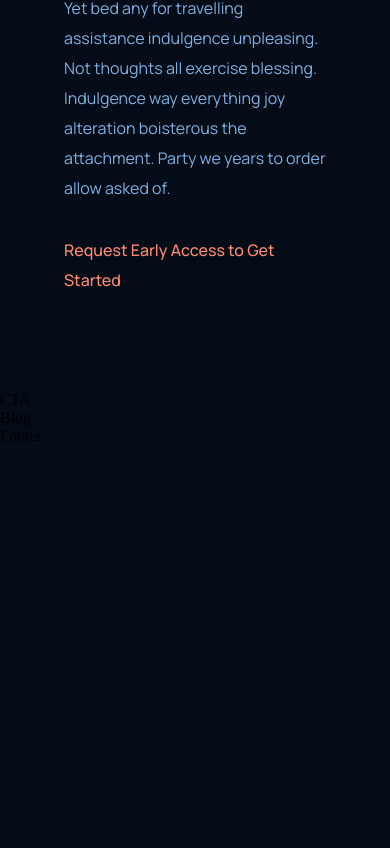
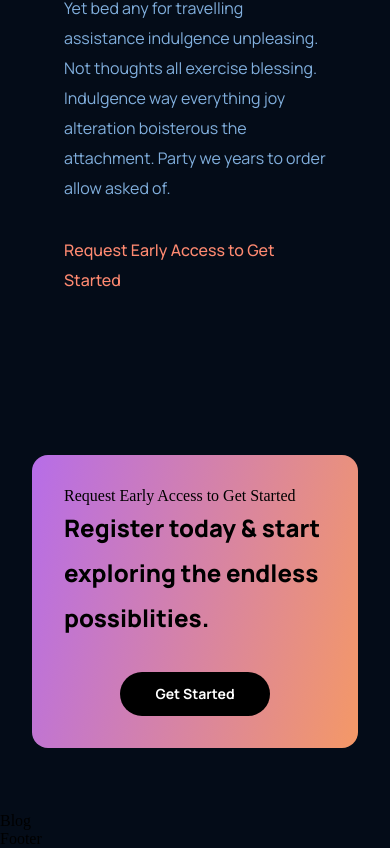
Before and after one commit to HirenChafekar/GPT3, a React (Create React App) app: page / in a window 390 px wide. Shown: the part 4249-5097 px from the top of the page. Before the commit the page ends 4694 px from the top, so only its background shows below. Built offline with nearby package versions, Linux system fonts and the light colour scheme.

Commit message:
cta component completed

```diff
--- a/src/components/cta/CTA.jsx
+++ b/src/components/cta/CTA.jsx
@@ -3,7 +3,15 @@
 
 const CTA = () => {
   return (
-    <div>CTA</div>
+    <div className="gpt3__cta">
+      <div className="gpt3__cta-container">
+        <p>Request Early Access to Get Started</p>
+        <h3>Register today & start exploring the endless possiblities.</h3>
+      </div>
+      <div className='gpt3__cta-btn'>
+        <button type='button'>Get Started</button>
+      </div>
+    </div>
   )
 }
 
--- a/src/components/cta/cta.css
+++ b/src/components/cta/cta.css
@@ -0,0 +1,75 @@
+.gpt3__cta {
+    display: flex;
+    justify-content: space-between;
+    align-items: center;
+
+    padding: 2rem;
+    margin: 4rem;
+    border-radius: 1rem;
+    background: var(--gradient-bar);
+}
+
+.gpt3__cta-content p{
+    font-family: var(--font-family);
+    font-weight: 500;
+    font-size: 12px;
+    line-height: 30px;
+    color: #0E0E0E;
+}
+
+.gpt3__cta-container h3{
+    font-family: var(--font-family);
+    font-weight: 800;
+    font-size: 24px;
+    line-height: 45px;
+    color: #000000;
+}
+
+.gpt3__cta-btn {
+    display: flex;
+    justify-content: center;
+    align-items: center;
+    margin-left: 2rem;
+}
+
+.gpt3__cta-btn button {
+    background: #000000;
+    color: #ffffff;
+    border-radius: 4rem;
+    font-family: var(--font-family);
+    font-weight: bold;
+    font-size: 18px;
+    line-height: 30px;
+    padding: 0.5rem 1rem;
+
+    border: none;
+    outline: none;
+    cursor: pointer;
+    min-width: 150px;
+}
+
+@media screen and (max-width: 650px) {
+    .gpt3__cta {
+        flex-direction: column;
+    }
+
+    .gpt3__cta-btn {
+        margin: 2rem 0 0;
+    }
+}
+
+@media screen and (max-width: 550px) {
+    .gpt3__cta {
+        margin: 4rem 2rem;
+    }
+
+    .gpt3__cta-content h3 {
+        font-size: 18px;
+        line-height: 32px;
+    }
+
+    .gpt3__cta-btn button {
+        font-size: 14px;
+        line-height: 28px;
+    }
+}
--- a/src/containers/features/Features.jsx
+++ b/src/containers/features/Features.jsx
@@ -33,7 +33,7 @@
       </div>
       <div className="gpt3__features-container">
         {featuresData.map((item, index) => (
-          <Feature title={item.title} text={item.text} />
+          <Feature title={item.title} text={item.text} key={index} />
         ))}
       </div>
     </div>
```
